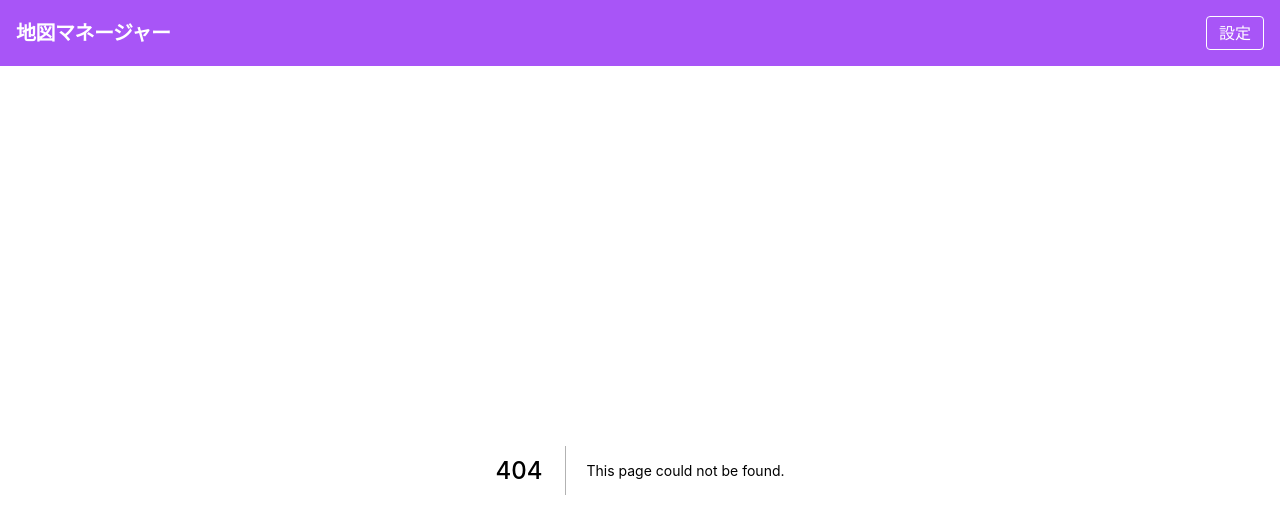
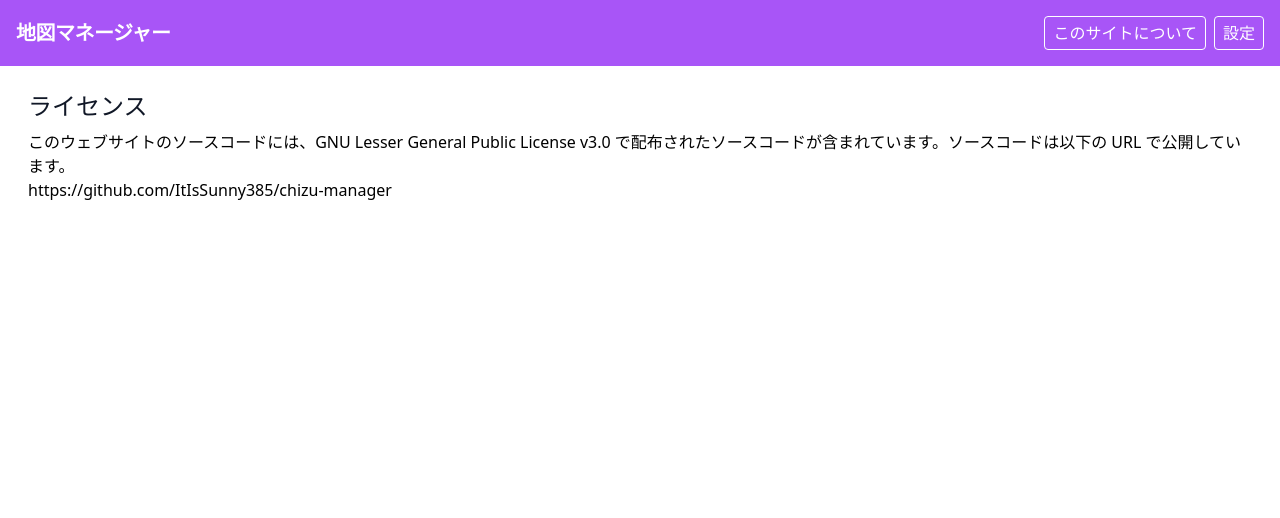
Before and after one commit to ItIsSunny385/chizu-manager, a Next.js app: page /about in a window 1280 px wide. Before the commit this address had no page. Shown: the top 518 px of the page. Built offline with nearby package versions, Linux system fonts and the light colour scheme.

Commit message:
about ページを追加して LGPL ライセンスであることを表示

```diff
--- a/pages/_app.tsx
+++ b/pages/_app.tsx
@@ -25,9 +25,16 @@ function MyApp({ Component, pageProps, router }: AppProps) {
                 </a>
               </Link>
             </div>
-            <div>
+            <div className="ml-auto">
+              <Link href="/about">
+                <a className="inline-block text-base px-2 py-2 leading-none border rounded text-white border-white hover:border-transparent hover:text-purple-500 hover:bg-white mt-0">
+                  このサイトについて
+                </a>
+              </Link>
+            </div>
+            <div className="ml-2">
               <Link href="/setting">
-                <a className="inline-block text-base px-3 py-2 leading-none border rounded text-white border-white hover:border-transparent hover:text-purple-500 hover:bg-white mt-0">
+                <a className="inline-block text-base px-2 py-2 leading-none border rounded text-white border-white hover:border-transparent hover:text-purple-500 hover:bg-white mt-0">
                   設定
                 </a>
               </Link>
--- /dev/null
+++ b/pages/about.tsx
@@ -0,0 +1,25 @@
+import { type NextPage } from "next";
+import React from "react";
+import H2 from "../components/H2";
+
+const About: NextPage = () => {
+  return (
+    <React.Fragment>
+      <div className="my-5">
+        <H2>ライセンス</H2>
+        <p>
+          このウェブサイトのソースコードには、GNU Lesser General Public License
+          v3.0 で配布されたソースコードが含まれています。ソースコードは以下の
+          URL で公開しています。
+        </p>
+        <p>
+          <a href="https://github.com/ItIsSunny385/chizu-manager">
+            https://github.com/ItIsSunny385/chizu-manager
+          </a>
+        </p>
+      </div>
+    </React.Fragment>
+  );
+};
+
+export default About;
```
